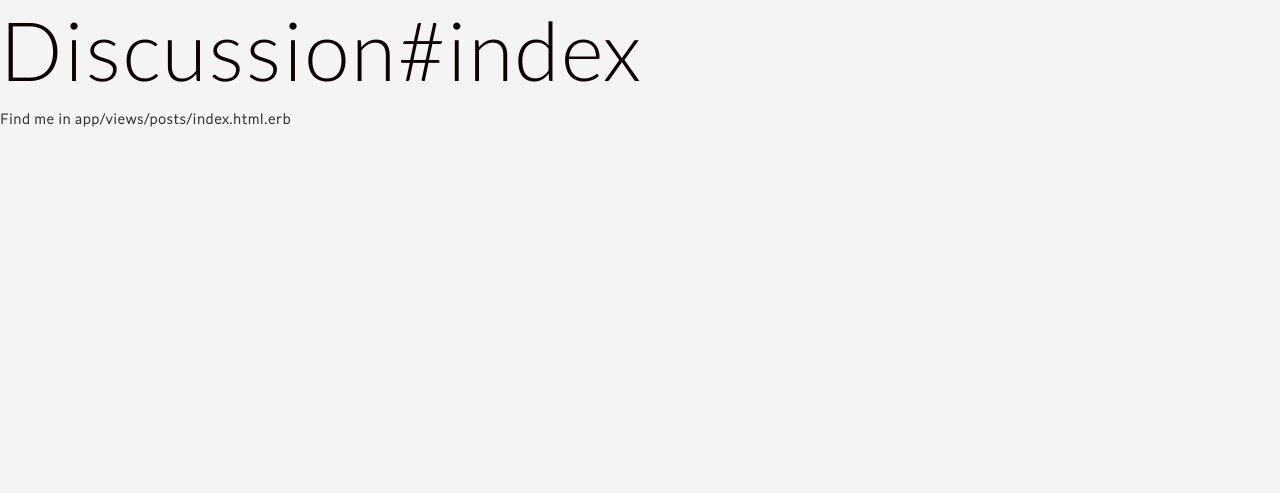
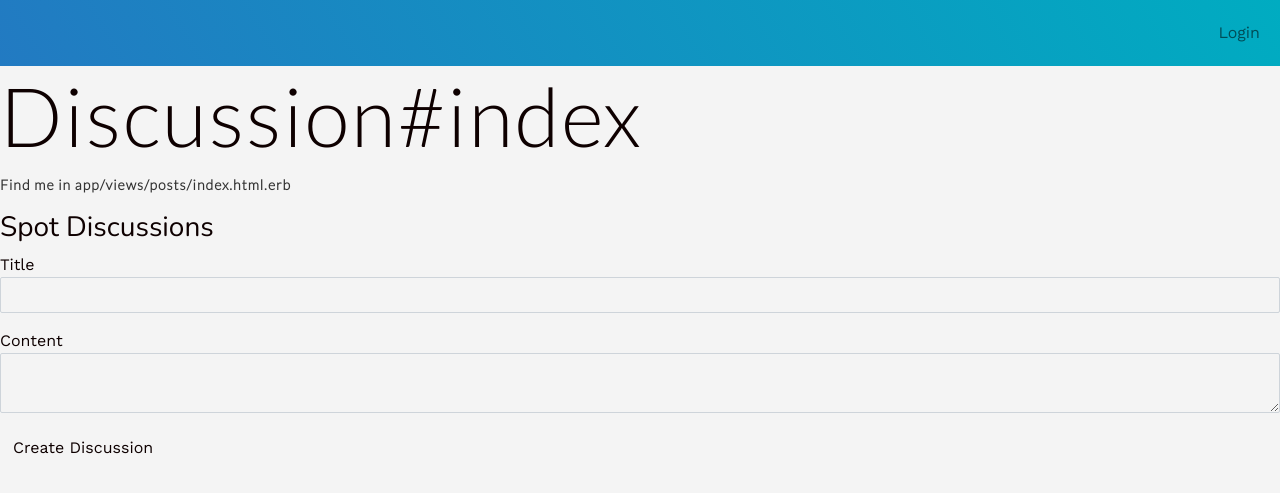
Before and after one commit to Dsep26/fishing-onshore, a Rails app: page /fishing_spots/1/discussions in a window 1280 px wide. Shown: the top 493 px of the page. Run offline with Rails 7, Linux system fonts and the light colour scheme; data comes from the database, SQL or seed files in the repository; data that the repository does not hold is empty; style sheets or scripts are compiled from the project's sources; some libraries are stand-ins or nearby versions; some web fonts are replaced.

Commit message:
map done discussion almost

```diff
--- a/app/assets/stylesheets/components/_map.scss
+++ b/app/assets/stylesheets/components/_map.scss
@@ -10,3 +10,18 @@
     border-radius: 10px;
     box-shadow: 0 0 0 15;
   }
+
+  .marker {
+    background-image: url('mapbox-icon.png');
+    background-size: cover;
+    width: 50px;
+    height: 50px;
+    border-radius: 50%;
+    cursor: pointer;
+  }
+  .mapboxgl-ctrl-top-right {
+    .mapboxgl-ctrl-geocoder.mapboxgl-ctrl {
+      display: none;
+
+    }
+  }
--- a/app/controllers/application_controller.rb
+++ b/app/controllers/application_controller.rb
@@ -1,6 +1,7 @@
 class ApplicationController < ActionController::Base
   before_action :authenticate_user!
   before_action :configure_permitted_parameters, if: :devise_controller?
+  protect_from_forgery with: :exception
 
   def configure_permitted_parameters
     # For additional fields in app/views/devise/registrations/new.html.erb
--- a/app/controllers/discussions_controller.rb
+++ b/app/controllers/discussions_controller.rb
@@ -2,32 +2,33 @@ class DiscussionsController < ApplicationController
   before_action :set_discussion, only: [:show, :edit, :update, :destroy]
   before_action :authenticate_user!, except: [:index, :show]
 
-  # GET /discussions
-  # GET /discussions.json
+
   def index
+    @fishing_spot = FishingSpot.find(params[:fishing_spot_id])
+    @discussions = Discussion.all.order('created_at desc')
+    @discussion = Discussion.new
+  end
+
+  def show
     @discussions = Discussion.all.order('created_at desc')
   end
 
-  # GET /discussions/1
-  # GET /discussions/1.json
-  def show
-    @discussions = Discussion.order('created_at desc')
-  end
 
-  # GET /discussions/new
   def new
+    @fishing_spot = FishingSpot.find(params[:fishing_spot_id])
     @discussion = current_user.discussions.build
   end
 
-  # GET /discussions/1/edit
+
   def edit
   end
 
-  # POST /discussions
-  # POST /discussions.json
+
   def create
-    @discussion = current_user.discussions.build(discussion_params)
-
+    @fishing_spot = FishingSpot.find(params[:fishing_spot_id])
+    @discussion = Discussion.new(discussion_params)
+    @discussion.fishing_spot_id = @fishing_spot.id
+    @discussion.user = current_user
     respond_to do |format|
       if @discussion.save
         format.html { redirect_to @discussion, notice: 'Discussion was successfully created.' }
@@ -39,8 +40,7 @@ class DiscussionsController < ApplicationController
     end
   end
 
-  # PATCH/PUT /discussions/1
-  # PATCH/PUT /discussions/1.json
+
   def update
     respond_to do |format|
       if @discussion.update(discussion_params)
@@ -53,8 +53,7 @@ class DiscussionsController < ApplicationController
     end
   end
 
-  # DELETE /discussions/1
-  # DELETE /discussions/1.json
+
   def destroy
     @discussion.destroy
     respond_to do |format|
@@ -70,6 +69,6 @@ class DiscussionsController < ApplicationController
     end
     # Never trust parameters from the scary internet, only allow the white list through.
     def discussion_params
-      params.require(:discussion).permit(:title, :content, :fishingspot_id)
+      params.require(:discussion).permit(:title, :content, :fishing_spot_id)
     end
 end
--- a/app/javascript/controllers/map_controller.js
+++ b/app/javascript/controllers/map_controller.js
@@ -1,6 +1,6 @@
 import { Controller } from "@hotwired/stimulus"
-import MapboxGeocoder from "@mapbox/mapbox-gl-geocoder"
-// import mapboxgl from "mapbox-gl"
+import mapboxgl from "mapbox-gl"
+import MapboxDirections from "mapbox-gl-directions/src/directions"
 export default class extends Controller {
   static values = {
     apiKey: String,
@@ -9,27 +9,65 @@ export default class extends Controller {
 
   connect() {
     mapboxgl.accessToken = this.apiKeyValue
-
+    console.log('connected')
+    let directions = new MapboxDirections({
+      accessToken: mapboxgl.accessToken,
+      unit: 'metric',
+      profile: 'mapbox/driving',
+      alternatives: false,
+      geometries: 'geojson',
+      controls: { instructions: false },
+      flyTo: false
+    });
 
     this.map = new mapboxgl.Map({
       container: this.element,
       style: 'mapbox://styles/mapbox/streets-v11',
 
     })
+
     this.#addMarkersToMap()
     this.#fitMapToMarkers()
 
-    this.map.addControl(new MapboxGeocoder({ accessToken: mapboxgl.accessToken,
-      mapboxgl: mapboxgl }))
-    this.map.addControl(new mapboxgl.GeolocateControl({
+    // this.map.addControl(new MapboxGeocoder({ accessToken: mapboxgl.accessToken,
+    //   mapboxgl: mapboxgl }))
+      const geolocate = new mapboxgl.GeolocateControl({
         positionOptions: {
           enableHighAccuracy: true
         },
             // When active the map will receive updates to the device's location as it changes.
         trackUserLocation: true,
             // Draw an arrow next to the location dot to indicate which direction the device is heading.
-      showUserHeading: true
-    }));
+        showUserHeading: true,
+
+      })
+    this.map.addControl(geolocate);
+    this.map.on('load', () => {
+      console.log(geolocate)
+      geolocate.trigger();
+    })
+
+    this.map.addControl(
+      new MapboxDirections({
+      accessToken: mapboxgl.accessToken
+      }),
+      'top-left'
+      );
+      this.map.scrollZoom.enable();
+      navigator.geolocation.getCurrentPosition(position => {
+        const { latitude, longitude } = position.coords;
+        // window.location.reload()
+        console.log(directions)
+        if (this.map.loaded()) {
+          directions.setOrigin([longitude, latitude]);
+          directions.setDestination([this.markersValue[0].lng, this.markersValue[0].lat]);
+        } else {
+          this.map.on("load", () => {
+            directions.setOrigin([longitude, latitude]);
+            directions.setDestination([this.markersValue[0].lng, this.markersValue[0].lat]);
+          })
+        }
+       })
   }
   #addMarkersToMap() {
     this.markerValue.forEach((marker) => {
@@ -43,7 +81,7 @@ export default class extends Controller {
 
       new mapboxgl.Marker()
         .setLngLat([ marker.lng, marker.lat ])
-        .setPopup(popup) // Add this
+        .setPopup(popup)
         .addTo(this.map)
     });
   }
--- a/app/models/discussion.rb
+++ b/app/models/discussion.rb
@@ -1,3 +1,7 @@
 class Discussion < ApplicationRecord
+    belongs_to :user
+    has_many :replies, dependent: :destroy
+
+    validates :title, :content, presence: true
 
 end
--- /dev/null
+++ b/app/models/reply.rb
@@ -0,0 +1,6 @@
+class Reply < ApplicationRecord
+    belongs_to :discussion
+    belongs_to :user
+    validates :reply, presence: true
+
+end
--- a/app/models/user.rb
+++ b/app/models/user.rb
@@ -4,6 +4,7 @@ class User < ApplicationRecord
   devise :database_authenticatable, :registerable,
          :recoverable, :rememberable, :validatable
   # # Associations
+  has_many :discussions, dependent: :destroy
   # has_many :prefered_fishing_spots, dependent: :destroy
   # has_many :posts, dependent: :destroy
   # # Validation
--- a/app/views/discussions/_form.html.erb
+++ b/app/views/discussions/_form.html.erb
@@ -1,4 +1,4 @@
-<%= simple_form_for(@post) do |f| %>
+<%= simple_form_for([@fishing_spot, discussion]) do |f| %>
   <%= f.error_notification %>
 
   <div class="field">
--- a/app/views/discussions/index.html.erb
+++ b/app/views/discussions/index.html.erb
@@ -2,5 +2,6 @@
 <p>Find me in app/views/posts/index.html.erb</p>
 
 <div class="columns">
-
+  <%= render 'shared/discussion' %>
+  <%= render 'form', discussion: @discussion%>
 </div>
--- a/app/views/discussions/new.html.erb
+++ b/app/views/discussions/new.html.erb
@@ -3,5 +3,5 @@
 
 <h1 class="title is-size-3">New Discussion</h1>
 
-<%= render 'form', discussion: @discussion %>
+<%= render 'form', discussion: @discussion%>
 <%= link_to 'Back', discussions_path %>
--- a/app/views/fishing_spots/show.html.erb
+++ b/app/views/fishing_spots/show.html.erb
@@ -1,6 +1,3 @@
-
-<%= render "shared/navbar" %>
-
 <div class="container-fishingspot">
 
 <h1><%= @fishspot.address %></h1>
--- a/app/views/layouts/application.html.erb
+++ b/app/views/layouts/application.html.erb
@@ -7,11 +7,14 @@
     <%= csp_meta_tag %>
     <script src='https://api.mapbox.com/mapbox-gl-js/v2.10.0/mapbox-gl.js'></script>
     <link href='https://api.mapbox.com/mapbox-gl-js/v2.10.0/mapbox-gl.css' rel='stylesheet' />
+    <script src="https://api.mapbox.com/mapbox-gl-js/plugins/mapbox-gl-directions/v4.1.0/mapbox-gl-directions.js"></script>
+    <link rel="stylesheet" href="https://api.mapbox.com/mapbox-gl-js/plugins/mapbox-gl-directions/v4.1.0/mapbox-gl-directions.css" type="text/css">
     <%= stylesheet_link_tag "application", "data-turbo-track": "reload" %>
     <%= javascript_include_tag "application", "data-turbo-track": "reload", defer: true %>
   </head>
 
   <body>
+    <%= render "shared/navbar" %>
     <%= render "shared/flashes" %>
     <%= yield %>
   </body>
--- a/app/views/replies/_form.html.erb
+++ b/app/views/replies/_form.html.erb
@@ -1,8 +1,8 @@
-<%= simple_form_for([@discussion, @discussion.replies.build], remote: true) do |f| %>
+<%= simple_form_for([@discussion], remote: true) do |f| %>
 
 <div class="field">
   <div class="control">
-    <%= f.input :reply, input_html: { class: 'textarea' }, wrapper: false, label_html: { class: 'label' } %>
+    <%= f.input :reply, required: true, input_html: { class: 'textarea' }, wrapper: false, label_html: { class: 'label' } %>
   </div>
 </div>
 
--- a/app/views/shared/_discusssions.html.erb
+++ b/app/views/shared/_discussion.html.erb
@@ -1,31 +1,28 @@
 <div class="column is-8">
-  <h3 class="title is-5 has-text-grey-light">Latest Discussions</h3>
+  <h3 class="title is-5 has-text-grey-light">Spot Discussions</h3>
   <div class="discussions">
     <% @discussions.each do |discussion| %>
       <div class="columns bb-not-last pv10">
         <div class="column is-1">
-          <%= gravatar_image_tag(discussion.user.email, class:'border-radius-50', size: 48, alt: discussion.user.username) %>
+          <%= discussion.user.name %>
         </div>
         <div class="column is-8">
           <%= link_to discussion do %>
             <h3 class="title is-5"><%= discussion.title %></h3>
           <% end %>
           <div class="content">
-            <%= truncate(strip_markdown(discussion.content), length: 140) %>
+            <%= discussion.content %>
             <p><em><small>Posted <%= time_ago_in_words(discussion.created_at) %> ago in
-              <% if discussion.channel %>
-                <%= link_to discussion.channel.channel, discussion.channel %>
-              <% end %>
-              by <%= discussion.user.username %>
+              by <%= discussion.user.name %>
               </small>
               </em>
             </p>
           </div>
         </div>
 
-        <% if discussion_author(discussion) || has_role?(:admin) %>
+        <% if discussion.user == current_user %>
         <div class="column has-text-right">
-          <%= link_to 'Edit', edit_discussion_path(discussion), class:'button' %>
+          <%# <%= link_to 'Edit', edit_discussion_path(discussion), class:'button' %>
           <%= link_to 'Delete', discussion, method: :delete, data: { confirm: 'Are you sure?' }, class: "button" %>
         </div>
         <% end %>
--- a/config/routes.rb
+++ b/config/routes.rb
@@ -10,10 +10,12 @@ Rails.application.routes.draw do
   # get 'hints/index'
   resources :fishing_spots, only: [:index, :show] do
     resources :hints, only: [:index]
-    resources :discussions, only:[:index, :show] do
+    resources :discussions, only:[:index, :create] do
     end
   end
-
+resources :discussions, only:[:show, :destroy] do
+  resources :replies, only:[:create, :destroy]
+end
 
   # Define your application routes per the DSL in https://guides.rubyonrails.org/routing.html
 
--- a/package.json
+++ b/package.json
@@ -8,10 +8,9 @@
     "@popperjs/core": "^2.11.6",
     "bootstrap": "^5.2.2",
     "mapbox-gl": "^2.10.0",
+    "mapbox-gl-directions": "^3.0.3",
     "webpack": "^5.74.0",
     "webpack-cli": "^4.10.0"
-
-
   },
   "scripts": {
     "build": "webpack --config webpack.config.js"
```
Also changed, not shown: app/views/discussions/show.html.erb (+4 -4 lines), app/controllers/replies_controller.rb (line endings or trailing spaces), 1 other file. Lines whose indentation alone changed are shown as unchanged.
